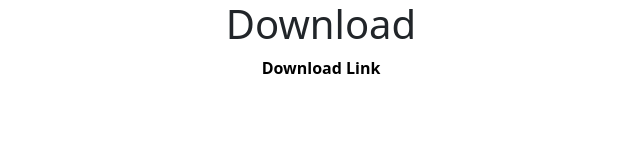
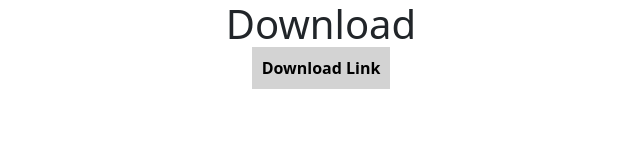
Before and after one commit to monkeclicker/platformer, a plain HTML site: page index.html in a window 1280 px wide. Shown: the whole page, without its empty margins (319-959 px from the left). Drawn offline with nearby package versions, Linux system fonts and the light colour scheme.

Commit message:
Update index.html

```diff
--- a/index.html
+++ b/index.html
@@ -13,7 +13,7 @@
                 <div class="text-center">
                     <td class="align-middle">
                         <h1>Download</h1>
-                        <a href="https://www.mediafire.com/folder/600r00or0nk7w/Platformer" style="text-decoration: none; color: black;"><b>Download Link</b></a>
+                        <a href="https://www.mediafire.com/folder/600r00or0nk7w/Platformer" style="text-decoration: none; color: black; background-color: lightgrey; opacity: 1; padding: 10px;"><b>Download Link</b></a>
                     </td>
                 </div>
             </div>
```
